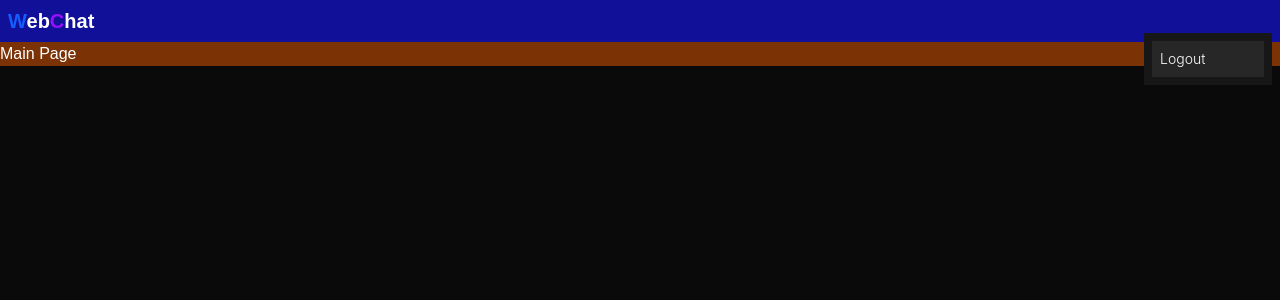
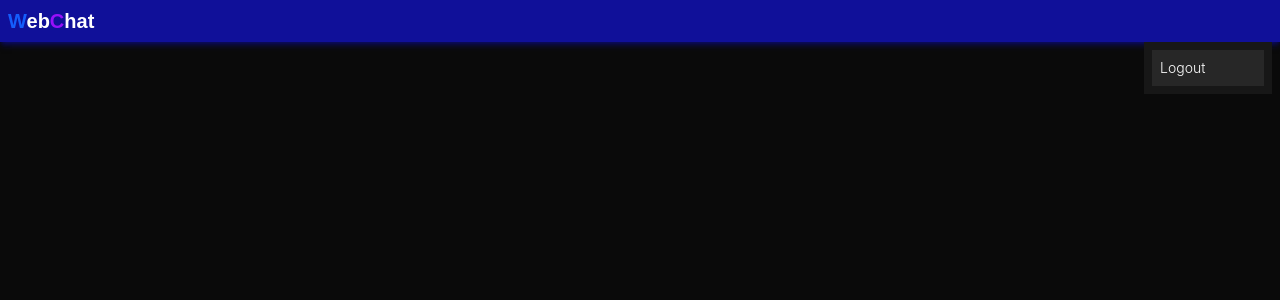
Before and after one commit to LahiruDilhara/webchat-frontend, a Next.js app in the folder webchat-web/: page / in a window 1280 px wide. Both pictures are taken after a click on the element 1256 px from the left and 21 px from the top of the page. Shown: the top 300 px of the page. Built offline with nearby package versions, Linux system fonts and the light colour scheme.

Commit message:
structure the page directories using components directories

```diff
--- a/webchat-web/src/app/home/navUser.tsx
+++ b/webchat-web/src/app/components/navUser.tsx
@@ -7,6 +7,7 @@ import ProfileDropdown from "./profileDropdown";
 
 const NavUser = () => {
     const username = useSelector((state: RootState) => state.auth.username);
+    const loggedIn = useSelector((state: RootState) => state.auth.loggedIn);
     const [profile, setProfile] = useState(false);
     const menuRef = useRef<HTMLDivElement>(null);
 
@@ -24,7 +25,7 @@ const NavUser = () => {
     }, [])
 
     return (
-        <div className="flex flex-row items-center gap-sm cursor-pointer relative" onClick={() => setProfile(!profile)} ref={menuRef}>
+        <div className="flex flex-row items-center gap-sm cursor-pointer relative h-full" onClick={() => setProfile(!profile)} ref={menuRef}>
             <h1 className="text-caption">{username}</h1>
             <h1 className={`${getColorForString(username)} rounded-full size-lg text-caption text-center flex items-center justify-center`}>{username.charAt(0)}</h1>
             {profile && <ProfileDropdown />}
--- a/webchat-web/src/app/home/profileDropdown.tsx
+++ b/webchat-web/src/app/components/profileDropdown.tsx
@@ -3,10 +3,15 @@ import { useEffect, useRef } from "react";
 
 const ProfileDropdown = () => {
 
-    const { logOut } = useProfileDropdownViewModel();
+    const { logOut, isLoggedIn } = useProfileDropdownViewModel();
 
     return (
-        <div className="bg-card-bg absolute top-full right-0 w-3xl px-sm py-sm">
+        <div className="bg-card-bg absolute top-full right-0 w-3xl px-sm py-sm flex flex-col">
+            {
+                isLoggedIn ?
+                <div></div> :
+                <div></div>
+            }
             <h1 className="text-caption p-sm hover:brightness-75 bg-card-item cursor-pointer" onClick={logOut}>Logout</h1>
         </div>
     );
--- a/webchat-web/src/app/home/layout.tsx
+++ b/webchat-web/src/app/home/layout.tsx
@@ -1,5 +1,4 @@
 import getColorForString from "@/utils/ColorUtil";
-import NavUser from "./navUser";
 
 const Layout = ({ children }: { children: React.ReactNode }) => {
     return (
--- a/webchat-web/src/app/home/page.tsx
+++ b/webchat-web/src/app/home/page.tsx
@@ -3,8 +3,8 @@
 import SearchInput from "@/components/primitive/SearchInput";
 import useBreakpoint, {Breakpoint} from "@/hooks/useBreakpoint";
 import { EllipsisVertical, Hamburger, Menu, Plus } from "lucide-react";
-import SmHomePage from "./smHomePage";
-import MdHomePage from "./mdHomePage";
+import SmHomePage from "./components/smHomePage";
+import MdHomePage from "./components/mdHomePage";
 
 const HomePage = () => {
     const { breakpoint } = useBreakpoint();
--- a/webchat-web/src/app/layout.tsx
+++ b/webchat-web/src/app/layout.tsx
@@ -1,9 +1,9 @@
 import type { Metadata } from "next";
 import { Geist, Geist_Mono } from "next/font/google";
-import "./globals.css";
+import "./globals.css" ;
 import ClientProvider from "./clientProvider";
 import ClientInitializer from "./clientInitializer";
-import NavUser from "./home/navUser";
+import NavUser from "./components/navUser";
 
 const geistSans = Geist({
   variable: "--font-geist-sans",
--- a/webchat-web/src/app/page.tsx
+++ b/webchat-web/src/app/page.tsx
@@ -3,7 +3,6 @@
 export default function Home() {
   return (
     <>
-      <h1 className="bg-amber-900">Main Page</h1>
     </>
   );
 }
--- a/webchat-web/src/viewmodels/home/useprofileDropdownViewModel.ts
+++ b/webchat-web/src/viewmodels/home/useprofileDropdownViewModel.ts
@@ -1,9 +1,11 @@
+import { RootState } from "@/app/store";
 import { setLoggedOut } from "@/slices/auth/AuthSlice";
-import { useDispatch } from "react-redux";
+import { useDispatch, useSelector } from "react-redux";
 
 export function useProfileDropdownViewModel() {
 
     const reduxDispatcher = useDispatch();
+    const isLoggedIn = useSelector((state: RootState) => state.auth.loggedIn);
 
     const logOut = () => {
         if (localStorage.getItem("token")) {
@@ -12,5 +14,5 @@ export function useProfileDropdownViewModel() {
         }
     }
 
-    return { logOut }
+    return { logOut, isLoggedIn }
 }
```
Also changed, not shown: webchat-web/src/app/home/components/mdHomePage.tsx (renamed from webchat-web/src/app/home/mdHomePage.tsx), webchat-web/src/app/home/components/sideBar.tsx (renamed from webchat-web/src/app/home/sideBar.tsx), webchat-web/src/app/home/components/smHomePage.tsx (renamed from webchat-web/src/app/home/smHomePage.tsx).
